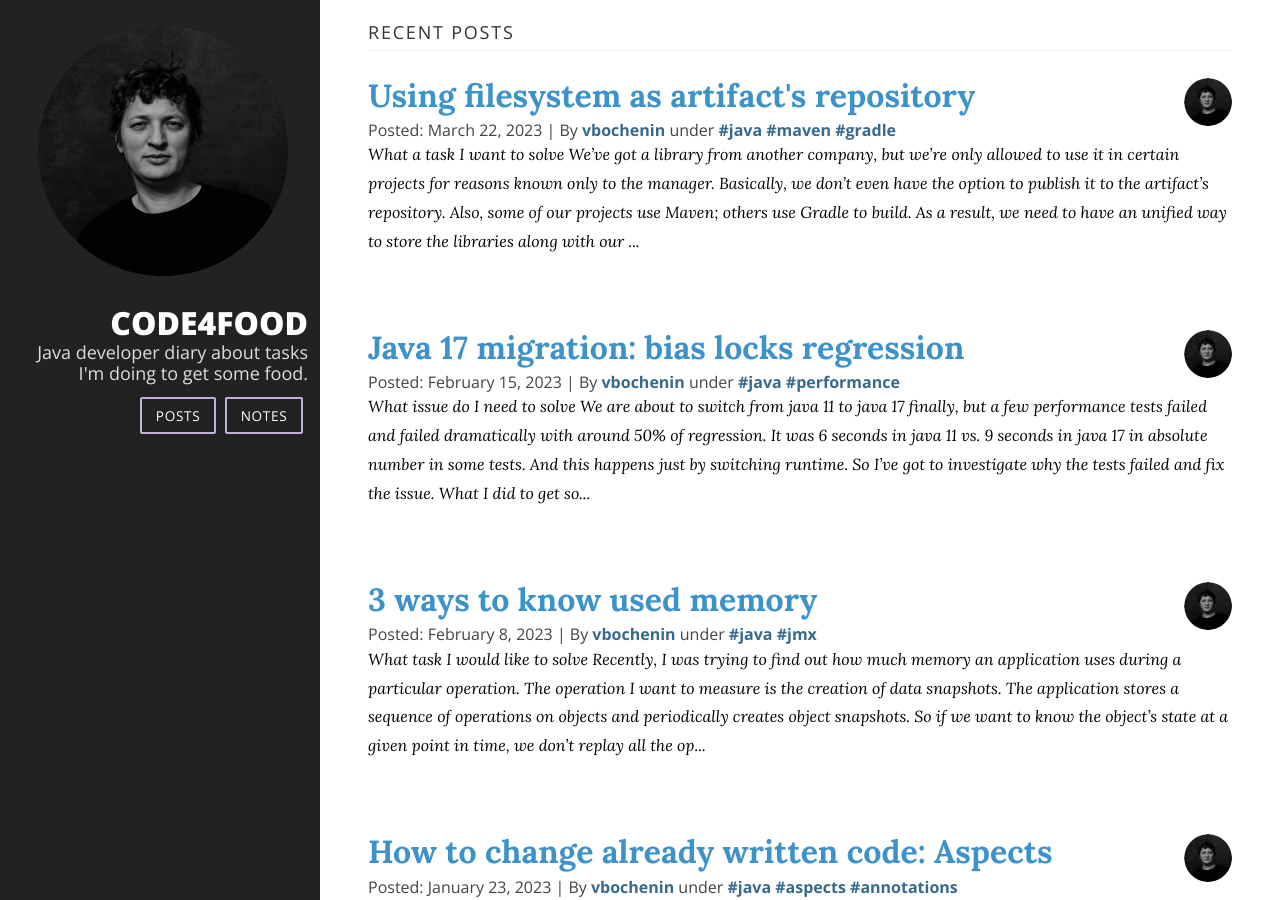
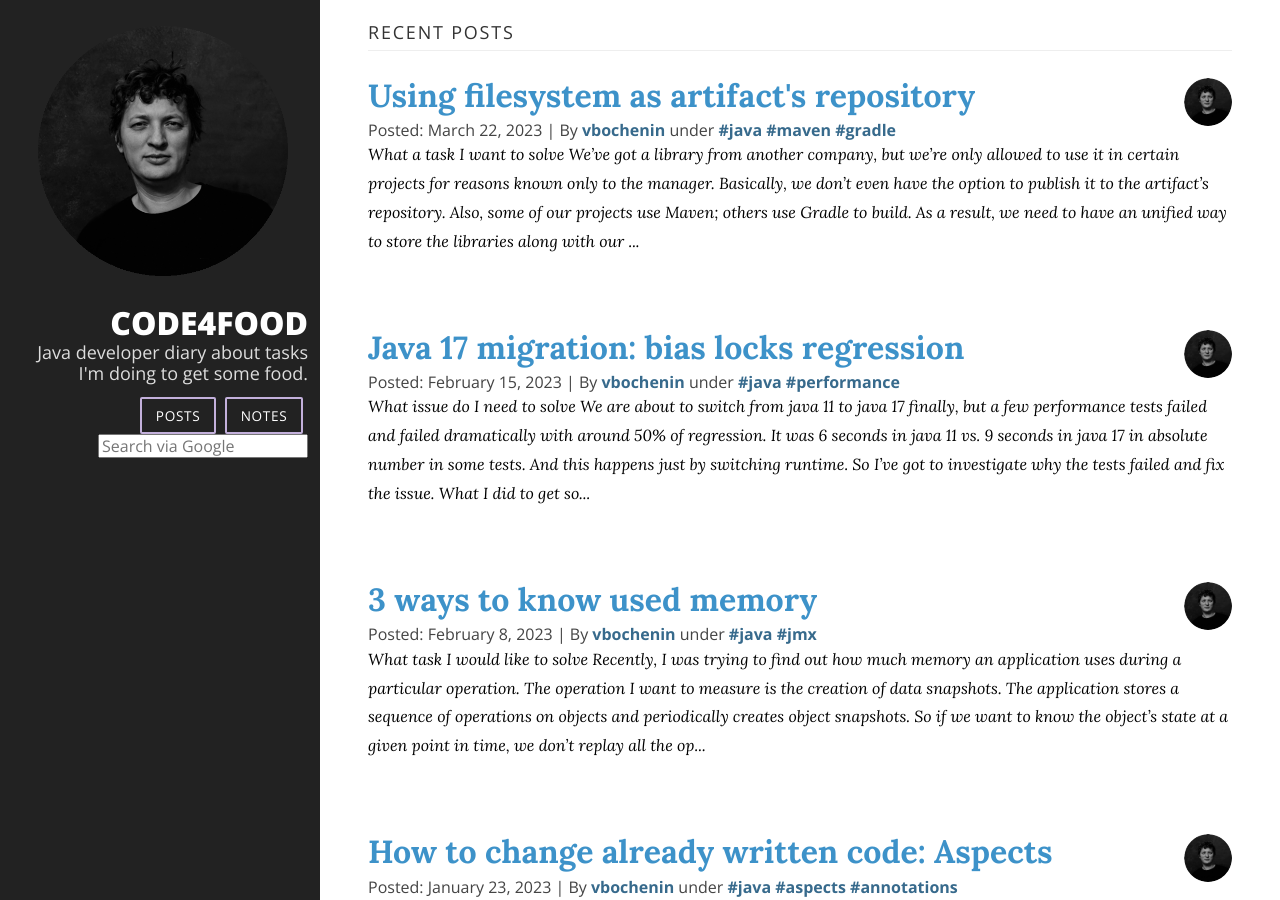
Before and after one commit to vbochenin/vbochenin.github.io, a Jekyll site: the page built from index.html, in a window 1280 px wide and 900 px high. Built offline with Jekyll 4.4.1, drawn with Linux system fonts in a browser that asks for light colours; nearby versions of some CDN libraries; the list of posts is cut into pages by our own code.

Commit message:
Update sidebar.html

```diff
--- a/_includes/sidebar.html
+++ b/_includes/sidebar.html
@@ -19,6 +19,7 @@
                     <a class="pure-button" href="{{site.url}}/notes">Notes</a>
                 </li>
             </ul>
+            {%- include search_google.html -%}
         </nav>
         {%- include buy-me-coffee.html -%}
 
```
